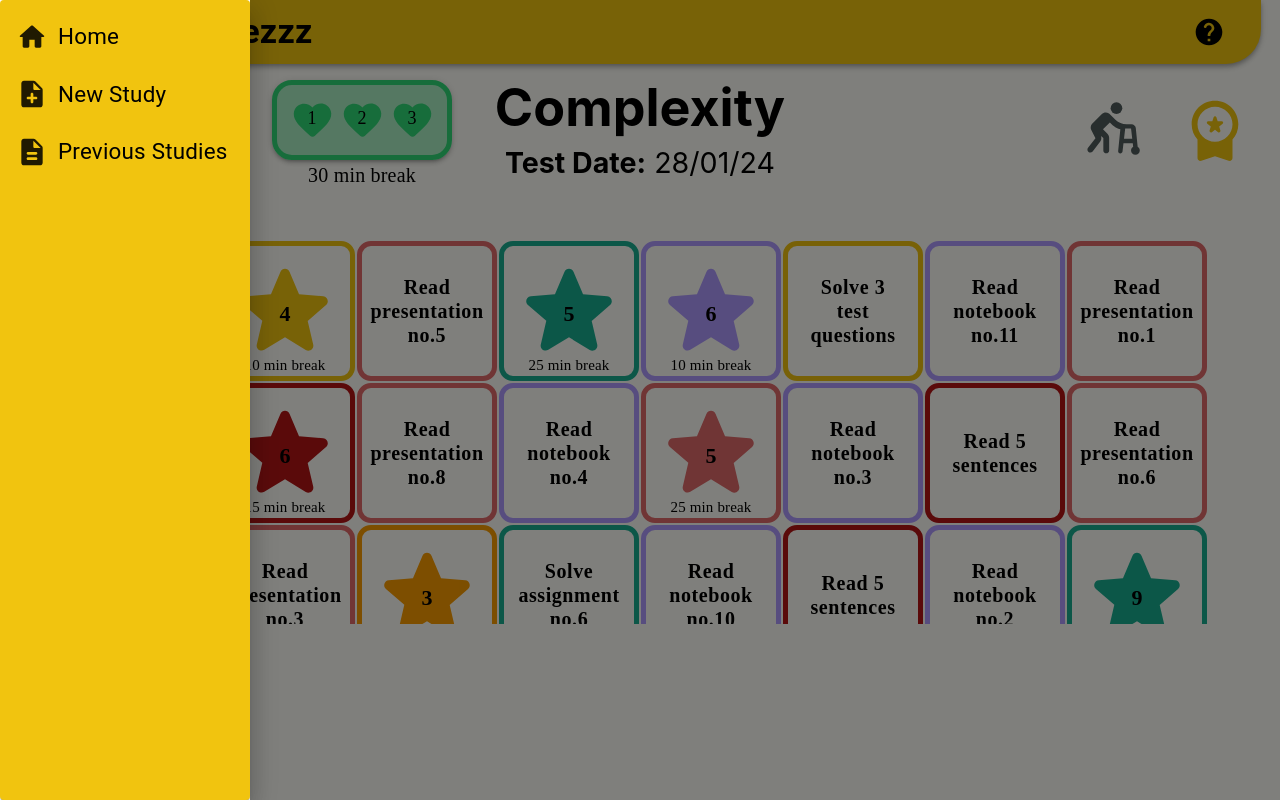
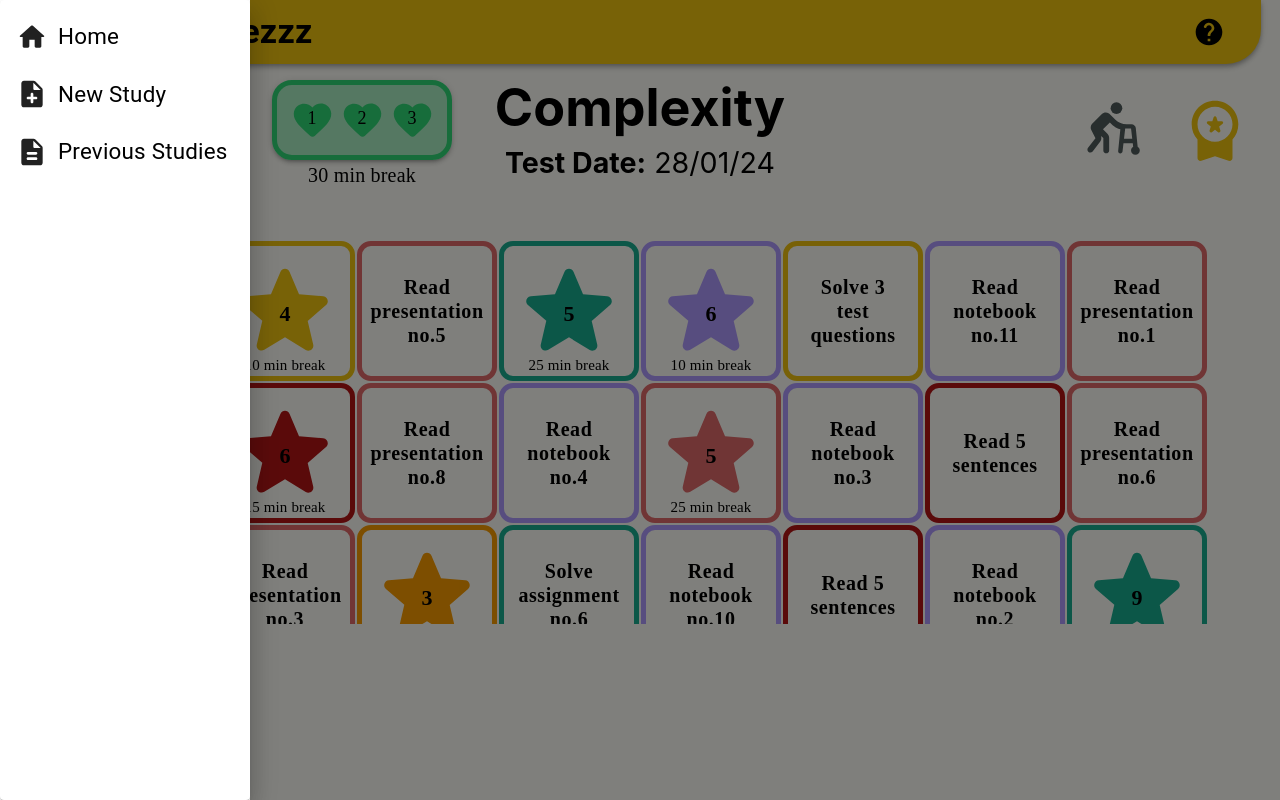
Before and after one commit to amit-erlich/FunStudiez, a React (Create React App) app: page / in a window 1280 px wide. Both pictures are taken after a click on the button 59 px from the left and 32 px from the top of the page. Built offline with nearby package versions, Linux system fonts and the light colour scheme.

Commit message:
Drawer backgroundColor changed

```diff
--- a/src/components/AppMainBar.js
+++ b/src/components/AppMainBar.js
@@ -50,7 +50,7 @@ function AppMainBar() {
                 </Toolbar>
             </AppBar>
             <Drawer anchor="left" open={drawerOpen} onClose={toggleDrawer(false)}>
-                <Paper sx={{ backgroundColor: backgroundColor, width: '250px', height: '100%' }}>
+                <Paper sx={{ backgroundColor: theme.palette.white, width: '250px', height: '100%' }}>
                     <List>
                     {menuItems.map((item, index) => (
                         <ListItem button key={index} onClick={item.onClick}>
```
